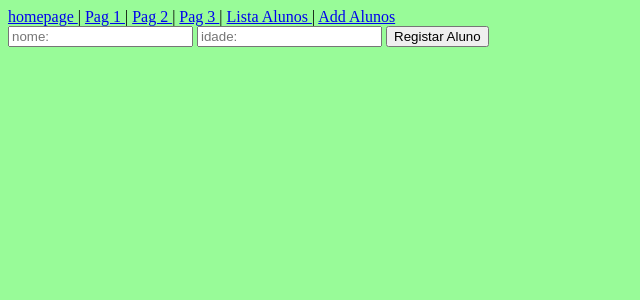
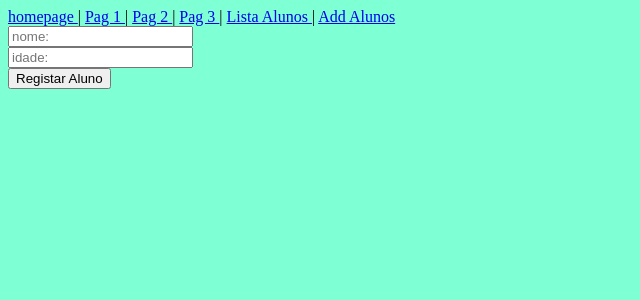
Before and after one commit to GoncaloaaF-IEFP/Programa-o.WEB-1-2024-Leiria-10897231, a Flask app: page /add_aluno in a window 1280 px wide. Shown: the top 300 px of the page, without its empty margins (0-640 px from the left). Run offline with Flask 3, Linux system fonts and the light colour scheme.

Commit message:
flask - static

```diff
--- a/flask_1/app.py
+++ b/flask_1/app.py
@@ -117,7 +117,8 @@ def add_aluno_view():
 
 
 
-@app.route("/add", methods=['POST'])
+#@app.route("/add", methods=['POST'])
+@app.post("/add")
 def add_aluno():
 
     nome = request.form['nome']
--- /dev/null
+++ b/flask_1/static/estilos.css
@@ -0,0 +1,8 @@
+body{
+    background-color: aquamarine;
+}
+
+
+h1{
+    color: brown;
+}
--- a/flask_1/templates/add_aluno.html
+++ b/flask_1/templates/add_aluno.html
@@ -11,7 +11,9 @@ Add aluno
     <form method="post" action="{{ url_for("add_aluno") }}">
 
         <input type="text" placeholder="nome:", id="nome", name="nome"/>
+        <br />
         <input type="text" placeholder="idade:", id="idade", name="idade" />
+        <br />
         <input type="submit" value="Registar Aluno">
     </form>
 
--- a/flask_1/templates/template_base.html
+++ b/flask_1/templates/template_base.html
@@ -3,9 +3,10 @@
     <head>
         <meta charset="UTF-8">
         <title>{% block titulo %} {% endblock %} </title>
+        <link rel="stylesheet" href="{{ url_for("static", filename="estilos.css") }}">
     </head>
 
-    <body style="background-color: palegreen">
+    <body>
 
         <nav>
             <a href="{{ url_for("index") }}"> homepage </a>  |
```
